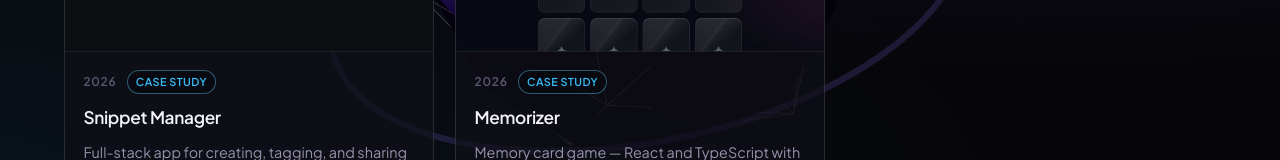
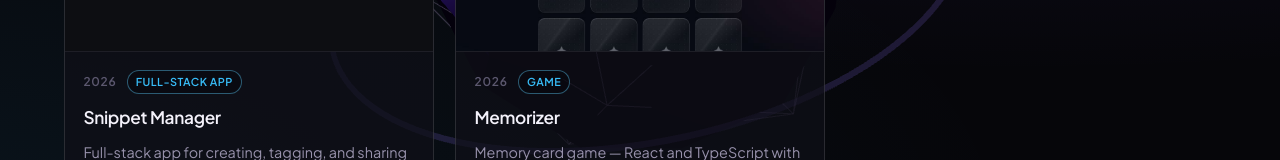
Before and after one commit to Mykeb96/portfolio_2026, a React (Vite) app: page /work in a window 1280 px wide. Shown: the part 487-647 px from the top of the page. Built offline with nearby package versions, Linux system fonts and the light colour scheme.

Commit message:
fix(projects): changed labels for projects to more closely match

```diff
--- a/src/data/projects.ts
+++ b/src/data/projects.ts
@@ -24,7 +24,7 @@ export const PROJECTS: Project[] = [
     year: '2026',
     detailSlug: 'snippet-manager',
     thumbnailSrc: '/images/projects/snippet-manager.jpg',
-    linkBadge: 'Case study',
+    linkBadge: 'full-stack app',
   },
   {
     id: 'memorizer',
@@ -35,6 +35,6 @@ export const PROJECTS: Project[] = [
     year: '2026',
     detailSlug: 'memorizer',
     thumbnailSrc: '/images/projects/memorizer.jpg',
-    linkBadge: 'Case study',
+    linkBadge: 'game',
   },
 ]
```
